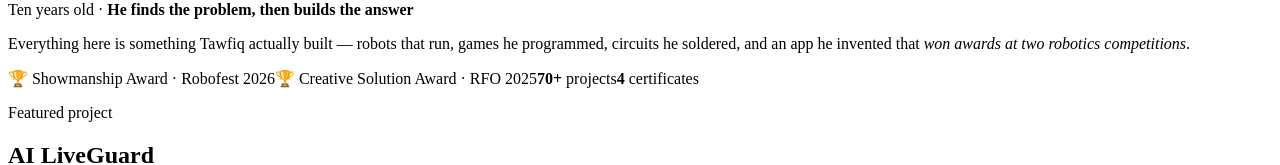
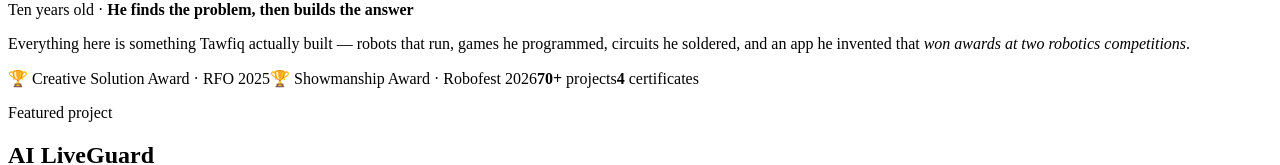
Before and after one commit to NmaaAlhawary/TawfiqFakhouri, a React (Vite) app: page / in a window 1280 px wide. Shown: the part 233-398 px from the top of the page. Built offline with nearby package versions, Linux system fonts and the light colour scheme; the HTML template or start-up script is replaced by a standard one.

Commit message:
Lead the awards section with the Creative Solution Award

```diff
--- a/src/App.jsx
+++ b/src/App.jsx
@@ -92,8 +92,8 @@ export default function App() {
               <em> won awards at two robotics competitions</em>.
             </p>
             <div className="chips">
+              <span className="chip win"><b>🏆</b> Creative Solution Award · RFO 2025</span>
               <span className="chip win"><b>🏆</b> Showmanship Award · Robofest 2026</span>
-              <span className="chip win"><b>🏆</b> Creative Solution Award · RFO 2025</span>
               <span className="chip"><b>70+</b> projects</span>
               <span className="chip"><b>4</b> certificates</span>
             </div>
@@ -145,7 +145,7 @@ export default function App() {
         <section className="sec" id="award">
           <p className="sec-label">Awards</p>
           <h2>Two competitions, two awards</h2>
-          <p className="say">Robofest Jordan 2026 and the Robot Football Olympics 2025.</p>
+          <p className="say">The Robot Football Olympics 2025 and Robofest Jordan 2026.</p>
 
           {AWARDS.map((a, i) => (
             <div className={'award has-photo' + (i === 0 ? ' lead' : '')} key={a.title}>
--- a/src/data.js
+++ b/src/data.js
@@ -138,6 +138,15 @@ export const PROJECTS = [
 
 export const AWARDS = [
   {
+    kicker: '\ud83c\udfc6 Robot Football Olympics 2025',
+    title: 'Creative Solution Award',
+    text: 'Teams came from eleven countries. Tawfiq and his teammate Zaid took the award for the '
+        + '<b>most creative solution</b> \u2014 judged on the strength of the idea itself.',
+    meta: ['AI LiveGuard', '5\u20136 December 2025', 'Hilton, Dead Sea'],
+    photo: 'img/team.jpg',
+    alt: 'Tawfiq and Zaid with their coach Nmaa Al Hawary and the robot they built',
+  },
+  {
     kicker: '\ud83c\udfc6 Robofest Jordan 2026',
     title: 'Showmanship Award',
     text: 'Tawfiq won the <b>Showmanship Award at Robofest Jordan 2026</b>, run by Lawrence '
@@ -146,15 +155,6 @@ export const AWARDS = [
     meta: ['Robofest Jordan', '2026', 'Showmanship Award'],
     photo: 'img/robofest.jpg',
     alt: 'Tawfiq holding his Robofest trophy at the award ceremony',
-  },
-  {
-    kicker: '\ud83c\udfc6 Robot Football Olympics 2025',
-    title: 'Creative Solution Award',
-    text: 'Teams came from eleven countries. Tawfiq and his teammate Zaid took the award for the '
-        + '<b>most creative solution</b> \u2014 judged on the strength of the idea itself.',
-    meta: ['AI LiveGuard', '5\u20136 December 2025', 'Hilton, Dead Sea'],
-    photo: 'img/team.jpg',
-    alt: 'Tawfiq and Zaid with their coach Nmaa Al Hawary and the robot they built',
   },
 ];
 
```
